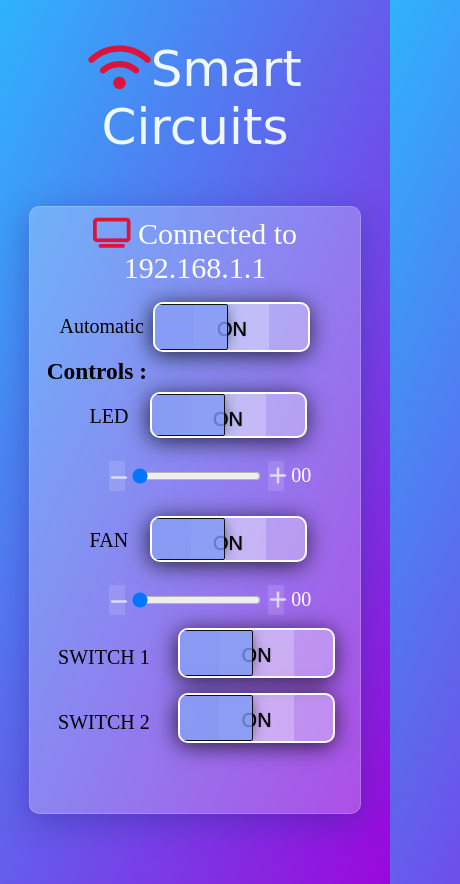
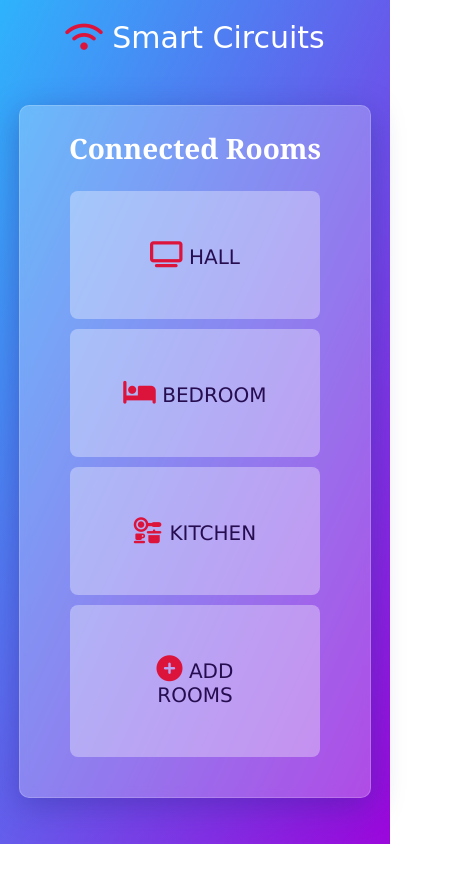
Before and after one commit to SathishKumar1312/Smart-Circuit, a plain HTML site: page index.html in a window 390 px wide. Shown: the whole page, 460 px wide, since content can reach past the window. After the commit the page ends 844 px from the top, so only its background shows below. Drawn offline with Linux system fonts and the light colour scheme; a web font is replaced by a local one.

Commit message:
new files

```diff
--- a/index.html
+++ b/index.html
@@ -4,12 +4,12 @@
     <meta charset="UTF-8" />
     <meta http-equiv="X-UA-Compatible" content="IE=edge" />
     <meta name="viewport" content="width=device-width, initial-scale=1.0" />
-    <title>Hall</title>
-    <link rel="stylesheet" href="switch.css" />
+    <title>SMART CIRCUIT</title>
+    <link rel="stylesheet" href="style.css" />
     <link
       rel="stylesheet"
-      href="https://cdnjs.cloudflare.com/ajax/libs/font-awesome/6.4.0/css/all.min.css"
-      integrity="sha512-iecdLmaskl7CVkqkXNQ/ZH/XLlvWZOJyj7Yy7tcenmpD1ypASozpmT/E0iPtmFIB46ZmdtAc9eNBvH0H/ZpiBw=="
+      href=" https://cdnjs.cloudflare.com/ajax/libs/font-awesome/6.3.0/css/all.min.css"
+      integrity="sha512-SzlrxWUlpfuzQ+pcUCosxcglQRNAq/DZjVsC0lE40xsADsfeQoEypE+enwcOiGjk/bSuGGKHEyjSoQ1zVisanQ=="
       crossorigin="anonymous"
       referrerpolicy="no-referrer"
     />
@@ -25,87 +25,50 @@
     ></script>
   </head>
   <body>
-    <h1><i class="fa-solid fa-wifi"></i>Smart Circuits</h1>
+    <h1><i id="i1" class="fa-solid fa-wifi"></i> Smart Circuits</h1>
     <div class="container">
-      <p><i class="fa-solid fa-tv"></i> Connected to 192.168.1.1</p>
-      <div class="flexButton1">
-        <label for="automatic">Automatic</label>
-        <button class="btn3_container">
-          <a href="#">
-            <span class="btn btn1">ON</span>
-            <span class="btn main"></span>
-            <span class="btn btn2">OFF</span>
+      <h2>Connected Rooms</h2>
+      <div class="containers">
+        <button id="button" class="button1">
+          <a href="switch.html">
+            <div class="container1">
+              <span id="hall-span">
+                <i class="fa-solid fa-tv"></i><span> HALL</span></span
+              >
+            </div>
           </a>
         </button>
+        <button id="button" class="button1">
+          <a href="switch.html">
+            <div class="container1">
+              <span id="bedroom-span"
+                ><i class="fa-solid fa-bed"></i><span> BEDROOM</span></span
+              >
             </div>
-      <div class="controlsContainer">
-        <h3>Controls :</h3>
-        <div class="controls">
-          <div class="inputContainer">
-            <div class="inp1">
-            <label for="led">LED</label>
-            <button class="btn3_container">
-              <a href="#">
-                <span class="btn btn1">ON</span>
-                <span class="btn main"></span>
-                <span class="btn btn2">OFF</span>
           </a>
         </button>
-              <p>
-                <span id="range1Dec"><i class="fa-solid fa-minus"></i></span>
-                <input
-                  type="range"
-                  id="ranger1"
-                  min="0"
-                  max="12"
-                  value="0"
-                /><span id="range1Inc"><i class="fa-solid fa-plus"></i></span>
-                <span id="range1">00</span>
-              </p>
+        <button id="button" class="button1">
+          <a href="switch.html">
+            <div class="container1">
+              <span id="kitchen-span"
+                ><i class="fa-sharp fa-solid fa-kitchen-set"></i
+                ><span> KITCHEN</span></span
+              >
             </div>
-            <div class="inp2">
-            <label for="fan">FAN</label>
-            <button class="btn3_container">
-              <a href="#">
-                <span class="btn btn1">ON</span>
-                <span class="btn main"></span>
-                <span class="btn btn2">OFF</span>
           </a>
         </button>
-              <p>
-                <span id="range2Dec" value="0"><i class="fa-solid fa-minus"></i></span>
-                <input
-                  type="range"
-                  id="ranger2"
-                  min="0"
-                  max="7"
-                  value="0"
-                /><span id="range2Inc"><i class="fa-solid fa-plus"></i></span>
-                <span id="range2">00</span>
-              </p>
+
+        <button id="button" class="button1">
+          <a href="switch.html">
+            <div class="container1">
+              <span id="add-rooms-span"
+                ><i class="fa-solid fa-circle-plus"></i
+                ><span> ADD ROOMS</span></span
+              >
             </div>
-          </div>
-          <div class="switch">
-            <label for="switch1">SWITCH 1</label>
-            <button class="btn3_container">
-              <a href="#">
-                <span class="btn btn1">ON</span>
-                <span class="btn main"></span>
-                <span class="btn btn2">OFF</span>
-              </a>
-            </button>
-            <label for="switch2">SWITCH 2</label>
-            <button class="btn3_container">
-              <a href="#">
-                <span class="btn btn1">ON</span>
-                <span class="btn main"></span>
-                <span class="btn btn2">OFF</span>
           </a>
         </button>
       </div>
     </div>
-      </div>
-    </div>
-    <script src="script.js"></script>
   </body>
 </html>
--- /dev/null
+++ b/style.css
@@ -0,0 +1,136 @@
+h1 {
+  text-align: center;
+  font-family: "Shrikhand", cursive;
+  font-size: 50px;
+  font-weight: 500;
+}
+body {
+  height: 93.6vh;
+  color: white;
+  background-image: linear-gradient(
+    to right bottom,
+    rgb(46 179 252),
+    rgb(155 7 219)
+  );
+}
+i {
+  color: rgb(220, 20, 60);
+  font-size: 26px;
+}
+
+.fa-wifi {
+  font-size: 50px;
+}
+h2 {
+  font-family: Georgia, "Times New Roman", Times, serif;
+  font-size: 28px;
+
+}
+
+a {
+  text-decoration: none;
+}
+
+.container {
+  /* box-shadow: 0 0 10px rgba(24, 24, 24, 0.233);
+    background-color: #ffffff23;
+   border-radius: 10px; */
+  width: 70%;
+  height: 400px;
+  margin: auto;
+  margin-top: 5%;
+  background: rgba(255, 255, 255, 0.25);
+  box-shadow: 0 8px 32px 0 rgba(31, 38, 135, 0.37);
+  backdrop-filter: blur(5px);
+  -webkit-backdrop-filter: blur(5px);
+  border-radius: 10px;
+  border: 1px solid rgba(255, 255, 255, 0.18);
+}
+.container h2 {
+  text-align: center;
+}
+.containers {
+  display: grid;
+  grid-template-rows: 1fr 1fr;
+  grid-template-columns: 1fr 1fr;
+  gap: 10px;
+  margin-top: 10px;
+  margin-left: 50px;
+  margin-right: 50px;
+}
+
+#button {
+  background-color: #ffffff57;
+  padding: 50px;
+  text-align: center;
+  /* padding-bottom: 20px; */
+  border: none;
+  border-radius: 8px;
+}
+
+span {
+  color: rgb(38, 13, 80);
+  font-family: "Lucida Sans", "Lucida Sans Regular", "Lucida Grande",
+    "Lucida Sans Unicode", Geneva, Verdana, sans-serif;
+  font-weight: 500;
+}
+#hall-span {
+  font-size: 20px;
+}
+
+#bedroom-span {
+  font-size: 20px;
+}
+
+#kitchen-span {
+  font-size: 20px;
+}
+
+#add-rooms-span {
+  font-size: 20px;
+}
+
+
+
+@media (max-width :425px){
+  body{
+  background-repeat: no-repeat;
+  background-attachment: fixed;
+}
+.containers{
+
+  display: grid;
+  grid-template-columns: 1fr;
+  grid-template-rows: 1fr;
+
+}
+.container{
+  width: 350px;
+  height: fit-content;
+
+}
+h1{
+  font-size: 30px;
+  text-align: center;
+}
+#i1{
+  font-size: 30px;
+}
+.container{
+  margin-top: 30px;
+}
+
+}
+
+@media (max-width :768px){
+  .container{
+    padding-bottom: 40px;
+    margin-top: 50px;
+  }
+}
+@media (max-width :320px){
+  .container{
+    width: 280px;
+    padding-right: 17px;
+  }
+}
--- a/switch.css
+++ b/switch.css
@@ -14,6 +14,8 @@ body {
     rgb(46 179 252),
     rgb(155 7 219)
   );
+  background-repeat: no-repeat;
+  background-attachment: fixed;
 }
 
 .fa-wifi {
@@ -189,17 +191,38 @@ a {
 .inputContainer p i {
   color: rgba(255, 255, 255, 0.686);
 }
+
+#homepage {
+  text-align: center;
+  margin: auto;
+  margin-left: 50%;
+  background-color: #ffffff2e;
+  padding: 7px;
+}
+
+#homepage a {
+  color: white;
+}
 @media (max-width: 649px) {
+  * {
+    margin: auto;
+  }
   body {
     font-size: 16px;
-    overflow-x: hidden;
+  }
+  h1{
+    font-size: 30px;
+    text-align: center;
+  }
+  #i1{
+    font-size: 30px;
   }
   .container {
     border: 2px solid black;
     font-size: 20px;
     margin: auto;
     height: 72%;
-    width: 85%;
+    width: 85vw;
     margin-top: 50px;
     background: rgba(255, 255, 255, 0.25);
     box-shadow: 0 8px 32px 0 rgba(31, 38, 135, 0.37);
@@ -215,6 +238,9 @@ a {
     width: 47.1%;
   } */
 
+  #homepage {
+    margin-left: 35%;
+  }
   .btn3_container {
     width: 157px;
   }
@@ -231,6 +257,9 @@ a {
     height: 46px;
   }
 
+  .inputContainer {
+    margin-left: -4.2%;
+  }
   .inp1,
   .inp2 {
     display: grid;
@@ -271,12 +300,11 @@ a {
 
   .controls {
     margin-left: 18%;
-    width: 100%;
   }
 
   .switch {
     display: grid;
-    grid-template-columns: 120px 250px;
+    grid-template-columns: 100px 200px;
   }
 
   .flexButton1 label {
```
Also changed, not shown: switch.html (added, +112 -0 lines). Lines whose indentation alone changed are shown as unchanged.
